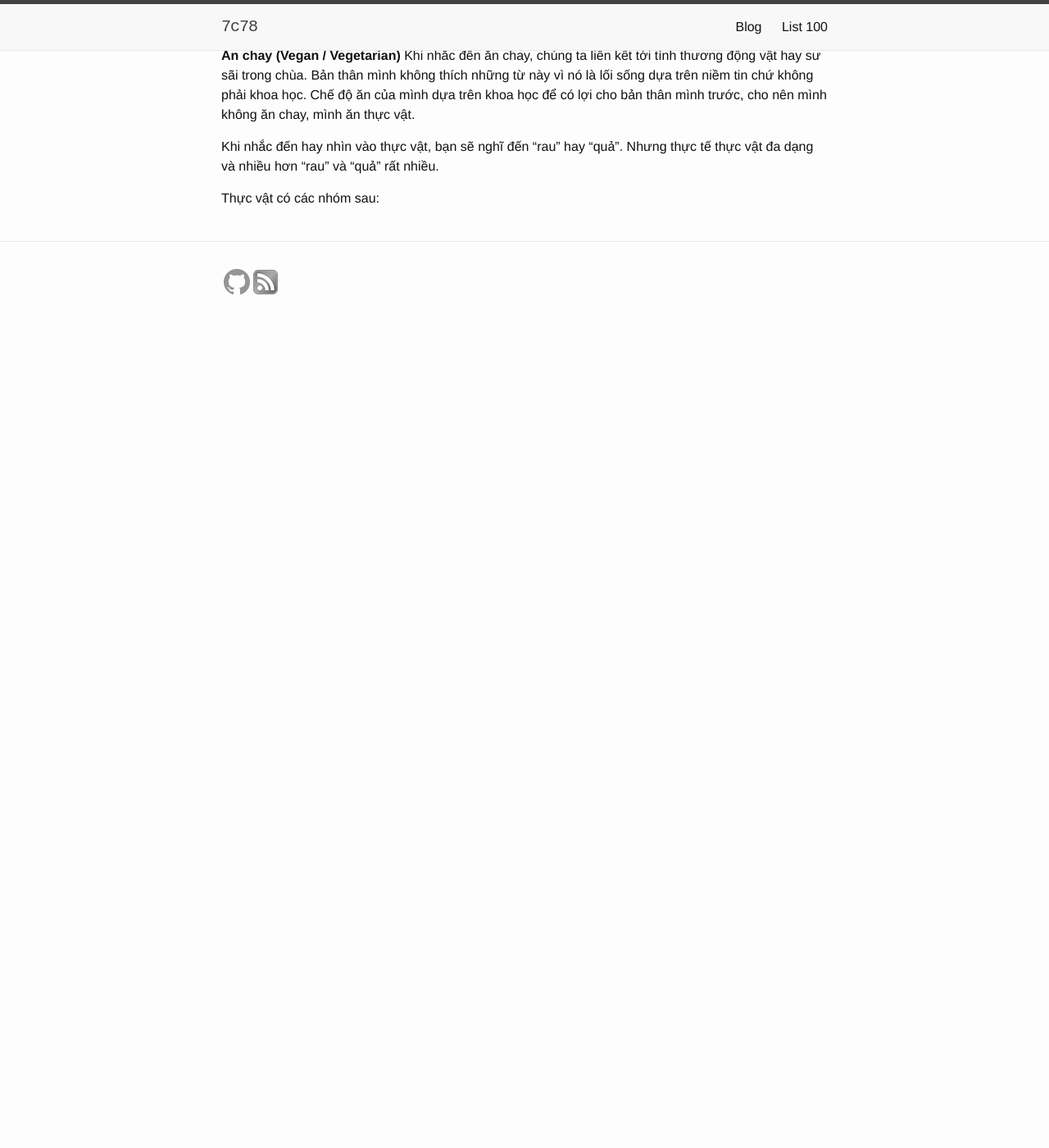
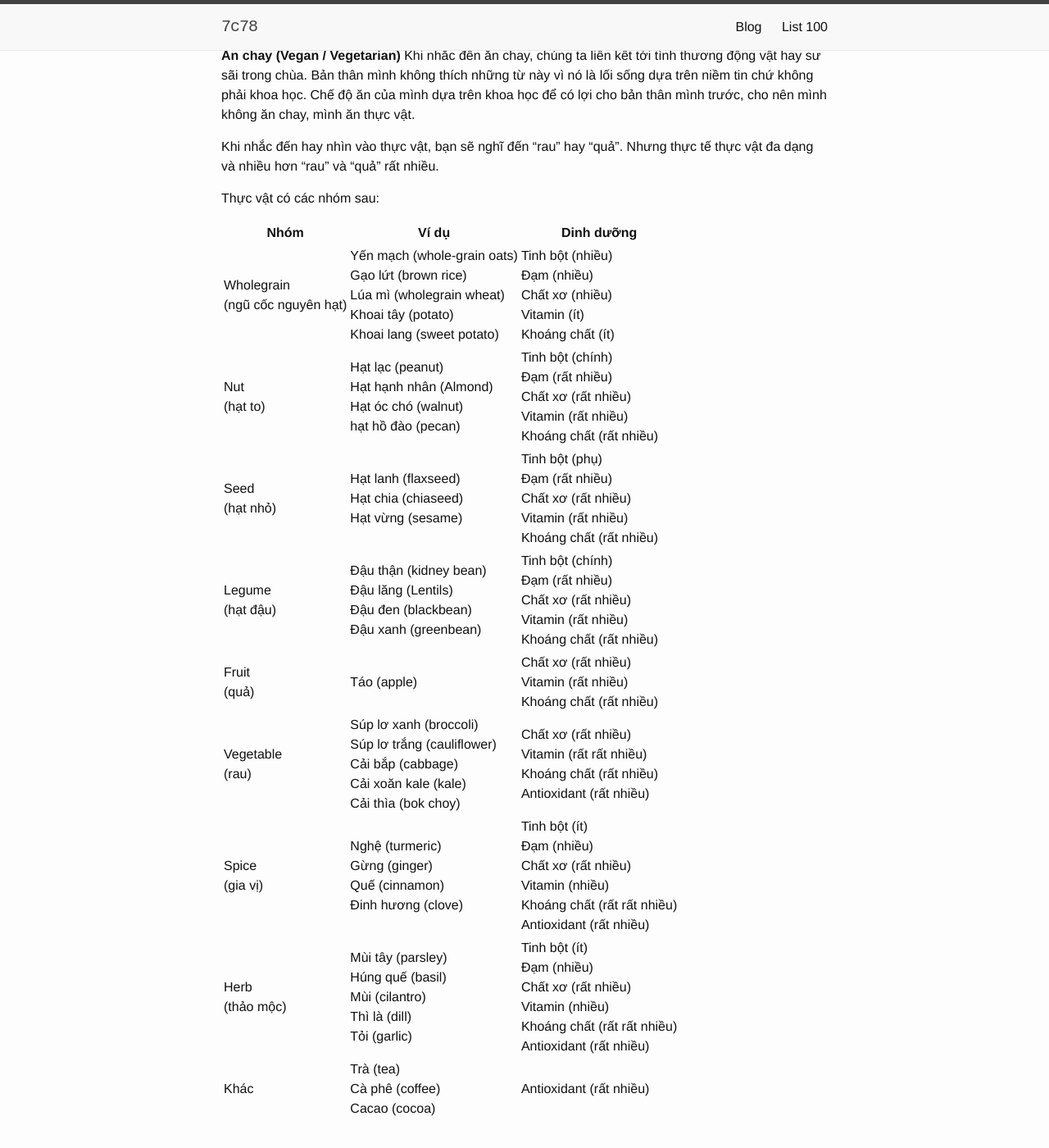
Before and after one commit to 7c78/7c78.github.io, a Jekyll site: the page built from _posts/2019-11-22-health.markdown, in a window 1280 px wide and 1400 px high, scrolled down 1452 px. Shown: the whole window at 82% size. Built offline with Jekyll 4.4.1, drawn with Linux system fonts in a browser that asks for light colours; our own code applies the rules of GitHub Pages for plain Markdown files; before the commit the page ends 1860 px from its top, so only the background shows below that.

Commit message:
test space

```diff
--- a/_posts/2019-11-22-health.markdown
+++ b/_posts/2019-11-22-health.markdown
@@ -77,3 +77,15 @@ Khi nhắc đến hay nhìn vào thực vật, bạn sẽ nghĩ đến "rau" hay
 tế thực vật đa dạng và nhiều hơn "rau" và "quả" rất nhiều.
 
 Thực vật có các nhóm sau:
+
+| Nhóm                               | Ví dụ                                                                                                                               | Dinh dưỡng                                                                                                                       |
+|------------------------------------|-------------------------------------------------------------------------------------------------------------------------------------|----------------------------------------------------------------------------------------------------------------------------------|
+| Wholegrain<br>(ngũ cốc nguyên hạt) | Yến mạch (whole-grain oats)<br>Gạo lứt (brown rice)<br>Lúa mì (wholegrain wheat)<br>Khoai tây (potato)<br>Khoai lang (sweet potato) | Tinh bột (nhiều)<br>Đạm (nhiều)<br>Chất xơ (nhiều)<br>Vitamin (ít)<br>Khoáng chất (ít)                                           |
+| Nut<br>(hạt to)                    | Hạt lạc (peanut)<br>Hạt hạnh nhân (Almond)<br>Hạt óc chó (walnut)<br>hạt hồ đào (pecan)                                             | Tinh bột (chính)<br>Đạm (rất nhiều)<br>Chất xơ (rất nhiều)<br>Vitamin (rất nhiều)<br>Khoáng chất (rất nhiều)                     |
+| Seed<br>(hạt nhỏ)                  | Hạt lanh (flaxseed)<br>Hạt chia (chiaseed)<br>Hạt vừng (sesame)                                                                     | Tinh bột (phụ)<br>Đạm (rất nhiều)<br>Chất xơ (rất nhiều)<br>Vitamin (rất nhiều)<br>Khoáng chất (rất nhiều)                       |
+| Legume<br>(hạt đậu)                | Đậu thận (kidney bean)<br>Đậu lăng (Lentils)<br>Đậu đen (blackbean)<br>Đậu xanh (greenbean)                                         | Tinh bột (chính)<br>Đạm (rất nhiều)<br>Chất xơ (rất nhiều)<br>Vitamin (rất nhiều)<br>Khoáng chất (rất nhiều)                     |
+| Fruit<br>(quả)                     | Táo (apple)                                                                                                                         | Chất xơ (rất nhiều)<br>Vitamin (rất nhiều)<br>Khoáng chất (rất nhiều)                                                            |
+| Vegetable<br>(rau)                 | Súp lơ xanh (broccoli)<br>Súp lơ trắng (cauliflower)<br>Cải bắp (cabbage)<br>Cải xoăn kale (kale)<br>Cải thìa (bok choy)            | Chất xơ (rất nhiều)<br>Vitamin (rất rất nhiều)<br>Khoáng chất (rất nhiều)<br>Antioxidant (rất nhiều)                             |
+| Spice<br>(gia vị)                  | Nghệ (turmeric)<br>Gừng (ginger)<br>Quế (cinnamon)<br>Đinh hương (clove)                                                            | Tinh bột (ít)<br>Đạm (nhiều)<br>Chất xơ (rất nhiều)<br>Vitamin (nhiều)<br>Khoáng chất (rất rất nhiều)<br>Antioxidant (rất nhiều) |
+| Herb<br>(thảo mộc)                 | Mùi tây (parsley)<br>Húng quế (basil)<br>Mùi (cilantro)<br>Thì là (dill)<br>Tỏi (garlic)                                            | Tinh bột (ít)<br>Đạm (nhiều)<br>Chất xơ (rất nhiều)<br>Vitamin (nhiều)<br>Khoáng chất (rất rất nhiều)<br>Antioxidant (rất nhiều) |
+| Khác                               | Trà (tea)<br>Cà phê (coffee)<br>Cacao (cocoa)                                                                                       | Antioxidant (rất nhiều)                                                                                                          |
```
